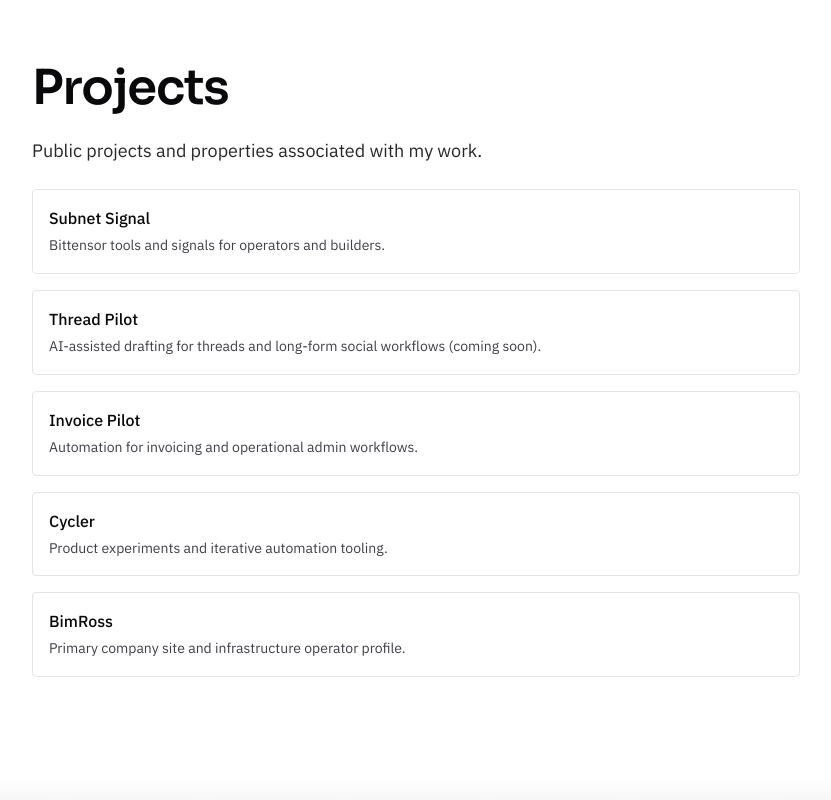
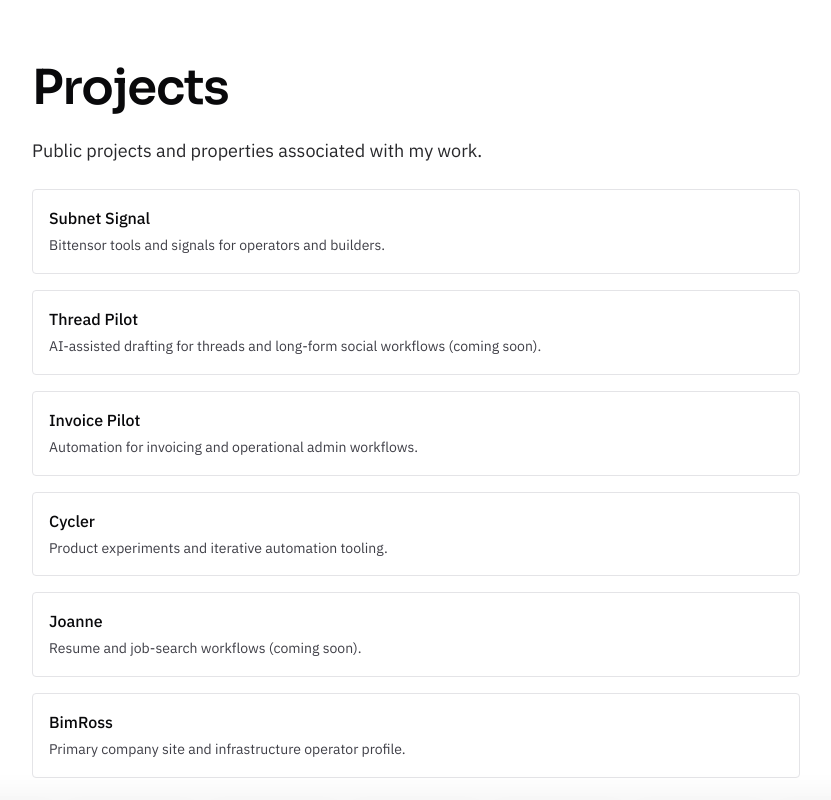
Before and after one commit to BimRoss/grantfoster.dev, a Next.js app in the folder frontend/: page /projects in a window 1280 px wide. Shown: the whole page, without its empty margins (224-1055 px from the left). Built offline with nearby package versions, Linux system fonts and the light colour scheme; no server answers.

Commit message:
feat: hover effects

```diff
--- a/frontend/src/app/globals.css
+++ b/frontend/src/app/globals.css
@@ -491,6 +491,9 @@
 /* Footer social (light theme): glass pane + thin white rim */
 .social-cell {
   isolation: isolate;
+  transform: scale(1);
+  transform-origin: center;
+  will-change: transform;
   background: linear-gradient(
     to bottom right,
     rgba(255, 255, 255, 0.34),
@@ -548,17 +551,11 @@
 .social-cell:focus-visible .social-icon-shell {
   background: transparent;
   box-shadow: none;
-  transform: translate3d(0, -1px, 0);
-}
-
-.social-cell:hover .social-icon,
-.social-cell:focus-visible .social-icon {
-  transform: scale(1.08);
-  filter: saturate(1.04);
 }
 
 .social-cell:hover,
 .social-cell:focus-visible {
+  transform: scale(1.12);
   border-color: rgba(255, 255, 255, 0.55);
   background: linear-gradient(
     to bottom right,
--- a/frontend/src/components/StickySocialBar.tsx
+++ b/frontend/src/components/StickySocialBar.tsx
@@ -7,7 +7,7 @@
 import { EmailSocialLink } from "./EmailSocialLink";
 import { useSiteToast } from "./ToastProvider";
 
-const CALL_TOAST_MESSAGE = "email me instead";
+const CALL_TOAST_MESSAGE = "email founder instead";
 
 export function StickySocialBar() {
   const { showToast } = useSiteToast();
@@ -32,7 +32,7 @@
         >
         {socials.map(({ label, icon: Icon, ...rest }) => {
           const className =
-            "social-cell group relative flex aspect-square w-full min-w-0 items-center justify-center border-r border-black/10 transition-[transform,border-color,box-shadow,background,opacity,filter] duration-[2000ms] ease-in-out last:border-r-0 active:scale-[0.98] hover:scale-[1.04] focus-visible:scale-[1.04] focus-visible:z-10 focus-visible:outline focus-visible:outline-2 focus-visible:outline-offset-[-2px] focus-visible:outline-zinc-400/60 md:aspect-auto md:h-[5.5rem] md:max-h-[5.5rem] md:px-3 md:py-2.5";
+            "social-cell group relative flex aspect-square w-full min-w-0 items-center justify-center border-r border-black/10 last:border-r-0 focus-visible:z-10 focus-visible:outline focus-visible:outline-2 focus-visible:outline-offset-[-2px] focus-visible:outline-zinc-400/60 md:aspect-auto md:h-[5.5rem] md:max-h-[5.5rem] md:px-3 md:py-2.5";
           const icon = (
             <span className="social-icon-shell" aria-hidden>
               <Icon
--- a/frontend/src/data/products.ts
+++ b/frontend/src/data/products.ts
@@ -8,6 +8,6 @@
   { kind: "toast", label: "Thread Pilot", message: "coming soon" },
   { kind: "toast", label: "Invoice Pilot", message: "coming soon" },
   { kind: "link", label: "Cycler", href: "https://cycler.io" },
-  { kind: "toast", label: "Joanne", message: "Coming Soon!" },
+  { kind: "toast", label: "Joanne", message: "coming soon" },
   { kind: "link", label: "BimRoss", href: "https://bimross.com" },
 ];
--- a/frontend/src/data/site.ts
+++ b/frontend/src/data/site.ts
@@ -34,6 +34,11 @@
     name: "Cycler",
     url: "https://cycler.io",
     description: "Product experiments and iterative automation tooling.",
+  },
+  {
+    name: "Joanne",
+    url: SITE_URL,
+    description: "Resume and job-search workflows (coming soon).",
   },
   {
     name: "BimRoss",
```
